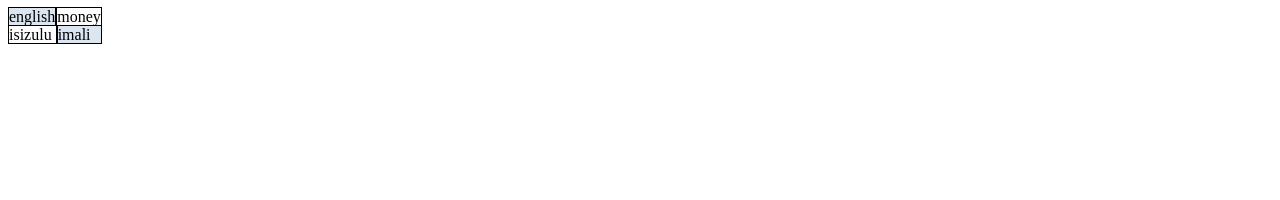
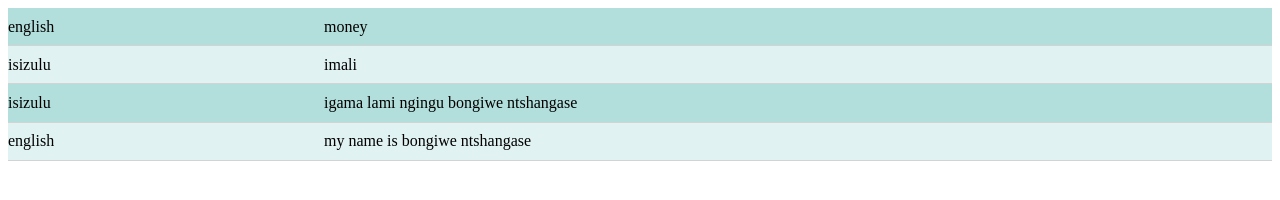
Before and after one commit to bongiwentshangase/work, a plain HTML site: page index.html in a window 1280 px wide. Drawn offline with Linux system fonts and the light colour scheme.

Commit message:
first commit

```diff
--- a/index.html
+++ b/index.html
@@ -1,15 +1,33 @@
 <!DOCTYPE html>
 <html lang="en">
+
 <head>
     <meta charset="UTF-8">
     <meta name="viewport" content="width=device-width, initial-scale=1.0">
     <link rel="stylesheet" href="style.css">
     <title>Document</title>
 </head>
+
 <body>
-    <span class="english">english</span><span class="money">money</span>
-   <div><span class="isizulu">isizulu</span><span class="imali">imali</span></div>
-
+    <div class="table">
+        <div class="row">
+            <div><span class="cell">english</span></div>
+            <div><span class="cell">money</span></div>
+        </div>
+        <div class="row">
+            <div><span class="cell">isizulu</span></div>
+            <div><span class="cell">imali</span></div>
+        </div>
+        <div class="row">
+            <div><span class="cell">isizulu</span></div>
+            <div><span class="cell">igama lami ngingu bongiwe ntshangase</span></div>
+        </div>
+        <div class="row">
+            <div><span class="cell">english</span></div>
+            <div><span class="cell">my name is bongiwe ntshangase</span></div>
+        </div>
+    </div>
 
 </body>
+
 </html>
--- a/style.css
+++ b/style.css
@@ -1,18 +1,22 @@
-span{
-    border: 1px solid black;
-}
-.english{
-    background-color: #dce6f1;
+.table{
+
 
 }
-.money{
-    background-color: #fefefe;
+.row{
+    display: grid;
+    grid-template-columns: 1fr 3fr;
+    border-bottom: 1px solid lightgrey;
+    padding-bottom: 0.6rem;
+    padding-top: 0.6rem;
+
 }
-.isizulu{
-    background-color: #fefefe;
-    padding-right: 4px;
+.row:nth-child(even) {background-color:  #e0f2f1 ;}
+.row:nth-child(odd) {background-color:  #b2dfdb;}
+.cell{
+
 }
-.imali{
-    background-color: #dce6f1;
-    padding-right: 10px;
+
+span{
+    word-wrap: normal;
+
 }
```
